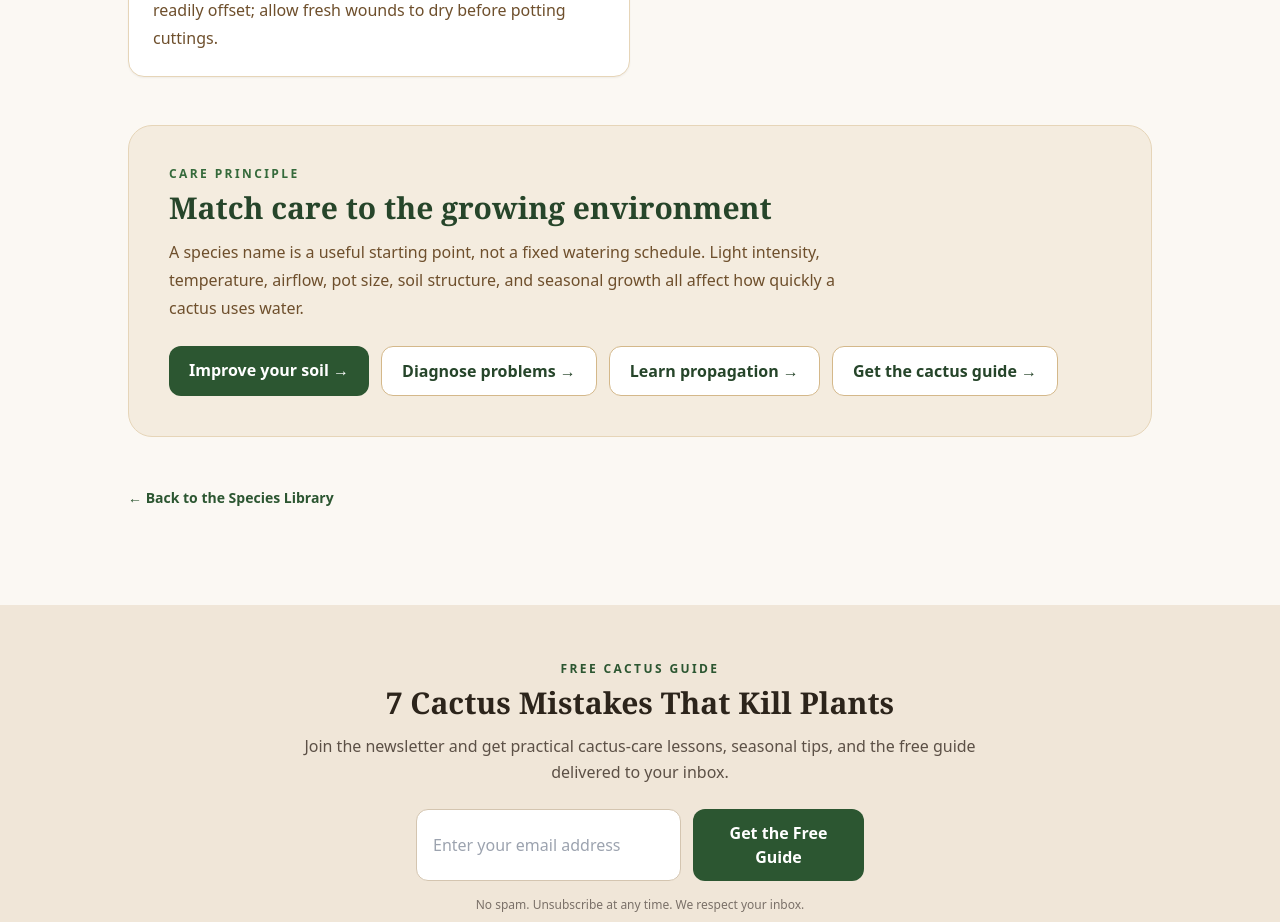
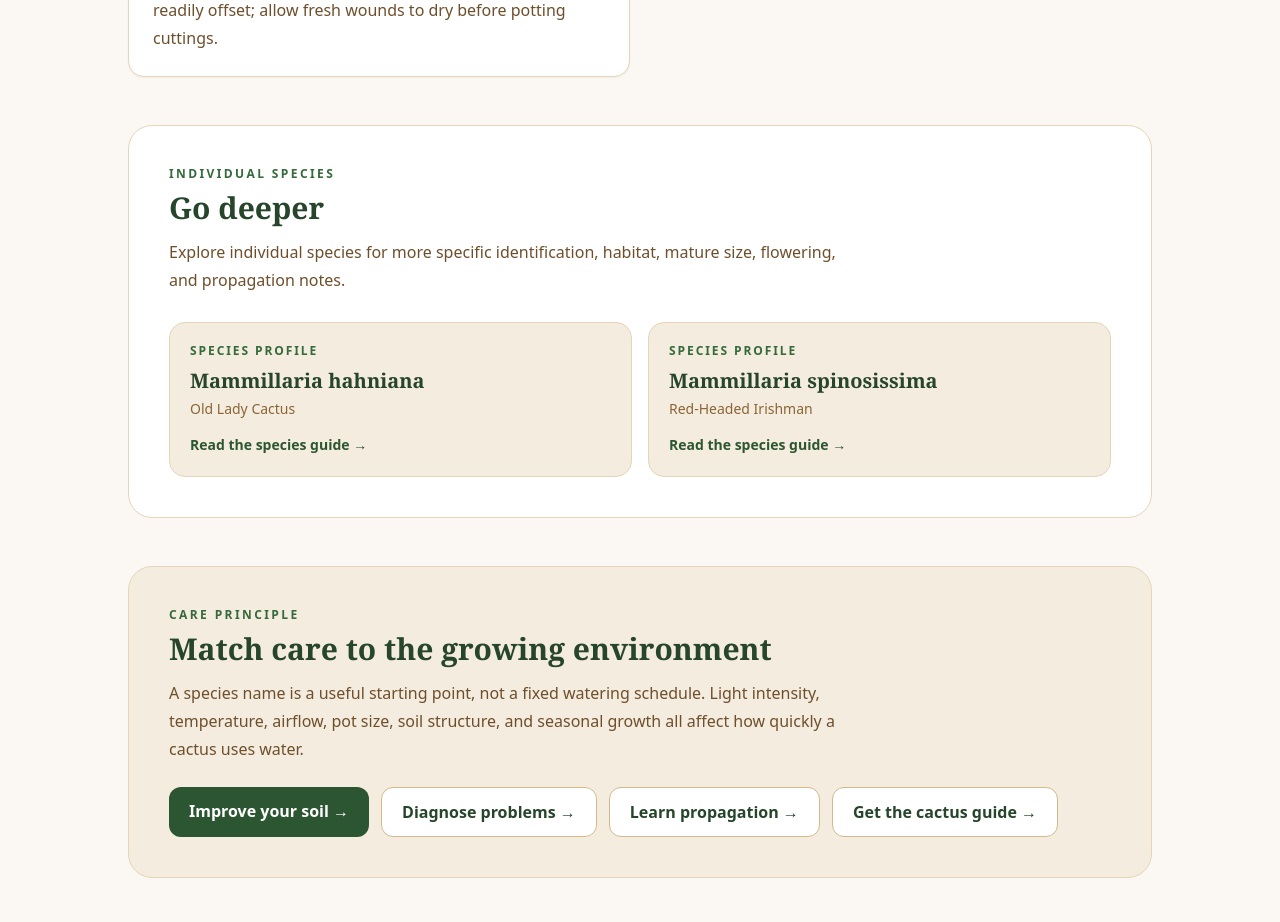
Before and after one commit to valdo-tech-pro/desert-beneath, a Next.js app: page /species/mammillaria in a window 1280 px wide. Shown: the part 1420-2342 px from the top of the page. Built offline with nearby package versions, Linux system fonts and the light colour scheme.

Commit message:
Link species group guides to individual species references

```diff
--- a/app/species/[group]/page.tsx
+++ b/app/species/[group]/page.tsx
@@ -93,6 +93,41 @@ const groups = {
   },
 } as const
 
+const speciesByGroup = {
+  mammillaria: [
+    ['Mammillaria hahniana', 'mammillaria-hahniana', 'Old Lady Cactus'],
+    ['Mammillaria spinosissima', 'mammillaria-spinosissima', 'Red-Headed Irishman'],
+  ],
+  astrophytum: [
+    ['Astrophytum myriostigma', 'astrophytum-myriostigma', 'Bishop’s Cap'],
+    ['Astrophytum asterias', 'astrophytum-asterias', 'Star Cactus'],
+  ],
+  echinocactus: [
+    ['Echinocactus grusonii', 'echinocactus-grusonii', 'Golden Barrel Cactus'],
+    ['Echinocactus horizonthalonius', 'echinocactus-horizonthalonius', 'Devil’s Pincushion'],
+  ],
+  echinopsis: [
+    ['Echinopsis subdenudata', 'echinopsis-subdenudata', 'Domino Cactus'],
+    ['Echinopsis pachanoi', 'echinopsis-pachanoi', 'San Pedro Cactus'],
+  ],
+  opuntia: [
+    ['Opuntia microdasys', 'opuntia-microdasys', 'Bunny Ears Cactus'],
+    ['Opuntia ficus-indica', 'opuntia-ficus-indica', 'Prickly Pear'],
+  ],
+  ferocactus: [
+    ['Ferocactus latispinus', 'ferocactus-latispinus', 'Devil’s Tongue Barrel'],
+    ['Ferocactus wislizeni', 'ferocactus-wislizeni', 'Fishhook Barrel Cactus'],
+  ],
+  gymnocalycium: [
+    ['Gymnocalycium mihanovichii', 'gymnocalycium-mihanovichii', 'Chin Cactus'],
+    ['Gymnocalycium baldianum', 'gymnocalycium-baldianum', 'Dwarf Chin Cactus'],
+  ],
+  cereus: [
+    ['Cereus repandus', 'cereus-repandus', 'Peruvian Apple Cactus'],
+    ['Cereus hildmannianus', 'cereus-hildmannianus', 'Night-Blooming Cereus'],
+  ],
+} as const
+
 type GroupKey = keyof typeof groups
 
 export function generateStaticParams() {
@@ -121,6 +156,8 @@ export default function SpeciesGuidePage({ params }: { params: { group: string }
     ['Common problems', guide.problems],
     ['Propagation', guide.propagation],
   ] as const
+
+  const individualSpecies = speciesByGroup[params.group as keyof typeof speciesByGroup] ?? []
 
   return (
     <div className="mx-auto max-w-5xl">
@@ -151,6 +188,22 @@ export default function SpeciesGuidePage({ params }: { params: { group: string }
         </div>
       </section>
 
+      <section className="mb-12 rounded-3xl border border-sand-200 bg-white p-7 sm:p-10">
+        <p className="text-xs font-bold uppercase tracking-[0.2em] text-cactus-600">Individual species</p>
+        <h2 className="mt-2 font-serif text-3xl font-bold text-cactus-800">Go deeper</h2>
+        <p className="mt-3 max-w-2xl leading-7 text-sand-700">Explore individual species for more specific identification, habitat, mature size, flowering, and propagation notes.</p>
+        <div className="mt-7 grid gap-4 sm:grid-cols-2">
+          {individualSpecies.map(([name, slug, common]) => (
+            <Link key={slug} href={`/species/${params.group}/${slug}`} className="rounded-2xl border border-sand-200 bg-sand-100 p-5 transition hover:-translate-y-0.5 hover:border-cactus-300 hover:shadow-sm">
+              <p className="text-xs font-bold uppercase tracking-[0.16em] text-cactus-600">Species profile</p>
+              <h3 className="mt-2 font-serif text-xl font-bold text-cactus-800">{name}</h3>
+              <p className="mt-1 text-sm text-sand-600">{common}</p>
+              <span className="mt-4 inline-flex text-sm font-bold text-cactus-700">Read the species guide →</span>
+            </Link>
+          ))}
+        </div>
+      </section>
+
       <section className="mb-12 rounded-3xl border border-sand-200 bg-sand-100 p-7 sm:p-10">
         <p className="text-xs font-bold uppercase tracking-[0.2em] text-cactus-600">Care principle</p>
         <h2 className="mt-2 font-serif text-3xl font-bold text-cactus-800">Match care to the growing environment</h2>
```
